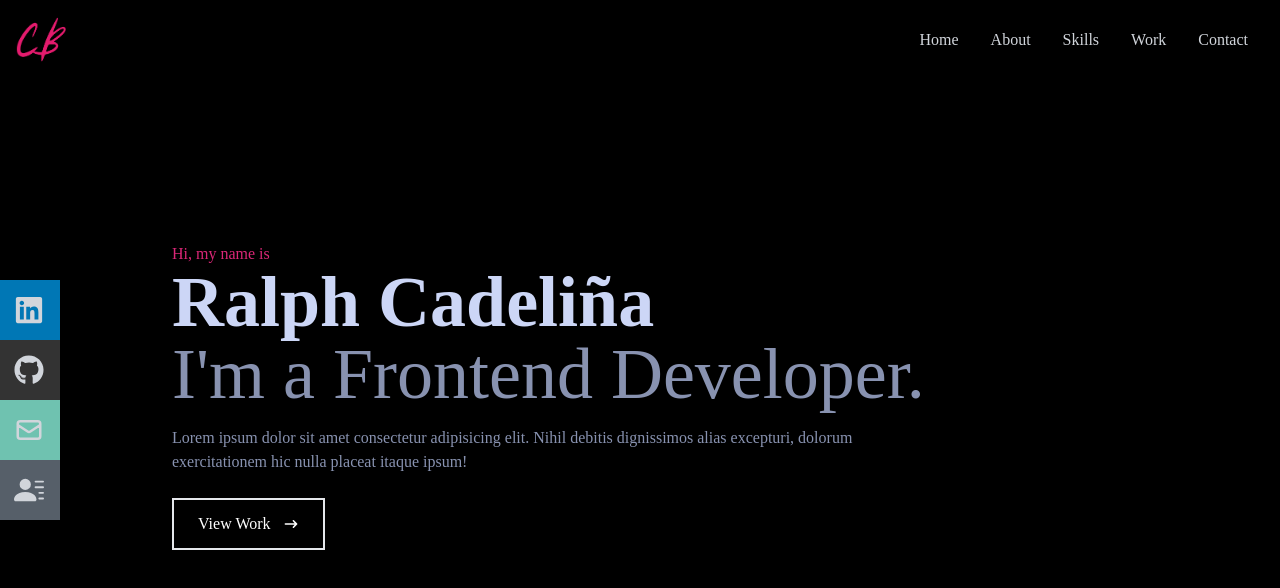
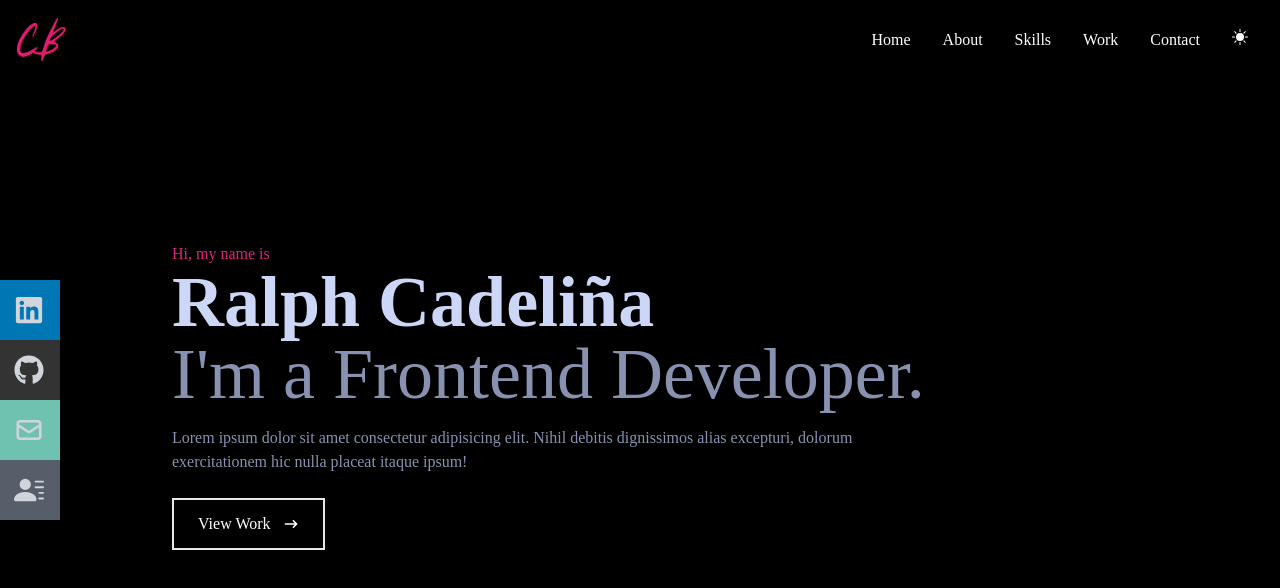
Before and after one commit to 5dam/ralphcadelina, a React (Create React App) app: page / in a window 1280 px wide. Shown: the top 588 px of the page. Built offline with nearby package versions, Linux system fonts and the light colour scheme.

Commit message:
finished dark/light mode

```diff
--- a/public/index.html
+++ b/public/index.html
@@ -26,7 +26,7 @@
     -->
     <title>Ralph Cadeliña - Web Developer</title>
   </head>
-  <body>
+  <body className="dark">
     <noscript>You need to enable JavaScript to run this app.</noscript>
     <div id="root"></div>
     <!--
--- a/src/App.js
+++ b/src/App.js
@@ -4,7 +4,7 @@ import Navbar from "./components/Navbar";
 function App() {
 
   return (
-      <div className="bg-black">
+      <div className="dark:bg-black">
         <Navbar />
         <Home />
       </div>
--- a/src/components/Home.jsx
+++ b/src/components/Home.jsx
@@ -12,7 +12,7 @@ const Home = () => {
             <h2 className='text-4xl sm:text-7xl font bold text-[#8892b0]'>I'm a Frontend Developer.</h2>
             <p className='text-[#8892b0] py-4 max-w-[700px]'>Lorem ipsum dolor sit amet consectetur adipisicing elit. Nihil debitis dignissimos alias excepturi, dolorum exercitationem hic nulla placeat itaque ipsum!</p>
             <div>
-                <button className='text-white border-2 px-6 py-3 my-2 flex items-center hover:bg-pink-600 hover:border-pink-600'>View Work <HiArrowNarrowRight className='ml-3' /></button>
+                <button className='dark:text-white border-2 px-6 py-3 my-2 flex items-center hover:bg-pink-600 hover:border-pink-600'>View Work <HiArrowNarrowRight className='ml-3' /></button>
             </div>
         </div>
     </div>
--- a/src/components/Navbar.jsx
+++ b/src/components/Navbar.jsx
@@ -1,7 +1,8 @@
 import React, { useEffect, useState } from 'react'
 import {FaBars, FaTimes, FaGithub, FaLinkedin, FaFacebook} from 'react-icons/fa'
 import {HiOutlineMail} from 'react-icons/hi'
-import {BsFillPersonLinesFill} from 'react-icons/bs'
+import {BsFillPersonLinesFill, BsSunFill} from 'react-icons/bs'
+import {MdDarkMode} from 'react-icons/md'
 import Logo from "../assets/logo1.png"
 
 const Navbar = () => {
@@ -9,32 +10,46 @@ const Navbar = () => {
     const [nav, setNav] = useState(false)
     const handleClick = () => setNav(!nav)
 
+    const [theme, setTheme] = useState("dark")
+    useEffect(() => {
+        if (theme === "dark") {
+            document.documentElement.classList.add("dark");
+        } else {
+            document.documentElement.classList.remove("dark");
+        }
+    })
 
+    const switchTheme = () => {
+        setTheme(theme === "dark" ? "light" : "dark");
+    }
+
+    const isDark = theme === 'dark'
 
   return (
-    <div className="fixed w-full h-[80px] flex justify-between items-center px-4 text-gray-300">
+    <div className="fixed w-full h-[80px] flex justify-between items-center px-4">
         <div>
             <img src={Logo} alt="Logo Img" style={{width: '50px'}} />
         </div>
 
         {/* menu */}
 
-            <ul className='hidden md:flex'>
+            <ul className='hidden md:flex dark:text-white'>
                 <li>Home</li>
                 <li>About</li>
                 <li>Skills</li>
                 <li>Work</li>
                 <li>Contact</li>
+                <li><button onClick={switchTheme}>{isDark ? <BsSunFill /> : <MdDarkMode />}</button></li>
             </ul>
 
 
         {/* hamburger */}
-        <div onClick={handleClick} className='md:hidden z-10'>
+        <div onClick={handleClick} className='dark:text-white md:hidden z-10'>
             {!nav ? <FaBars /> : <FaTimes />}
         </div>
 
         {/* mobile menu */}
-        <ul className={!nav ? 'hidden' : 'absolute top-0 left-0 w-full h-screen bg-[#0a192f] flex flex-col justify-center items-center'}>
+        <ul className={!nav ? 'hidden' : 'bg-[#8892b0] absolute top-0 left-0 w-full h-screen flex flex-col justify-center items-center'}>
             <li className='py-6 text-4xl'>Home</li>
             <li className='py-6 text-4xl'>About</li>
             <li className='py-6 text-4xl'>Skills</li>
--- a/tailwind.config.js
+++ b/tailwind.config.js
@@ -3,6 +3,7 @@ module.exports = {
   content: [
     "./src/**/*.{js,jsx,ts,tsx}",
   ],
+  darkMode: 'class',
   theme: {
     extend: {},
   },
```
